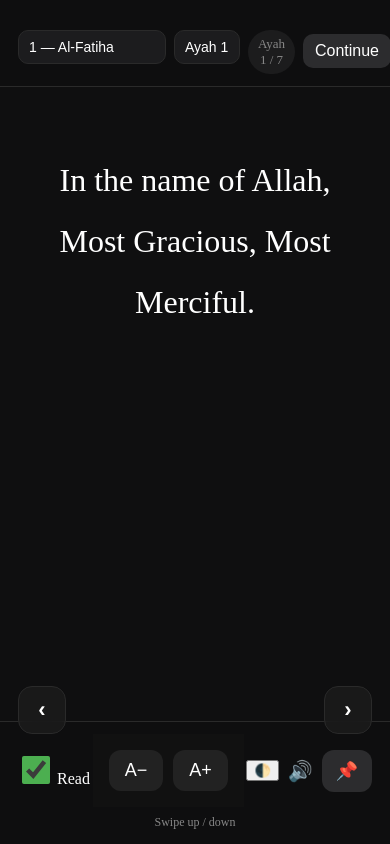
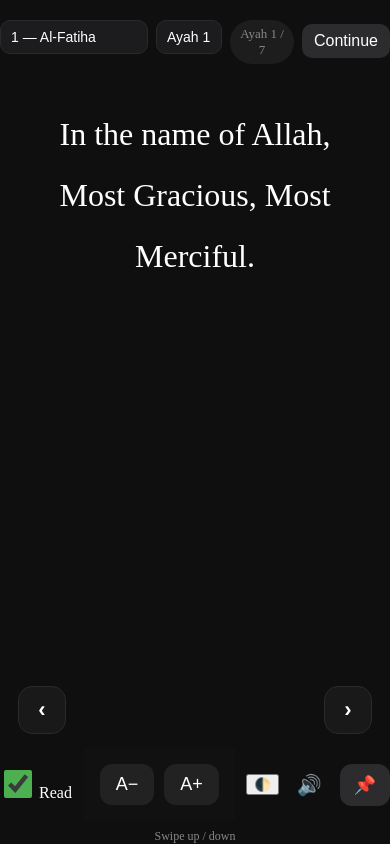
Before and after one commit to shabirdewji/Quran-viewer, a Flask app: page /view/1/1 in a window 390 px wide. Run offline with Flask 3, Linux system fonts and the light colour scheme; data comes from the database, SQL or seed files in the repository.

Commit message:
iphone version scrolling

```diff
--- a/templates/ayah.html
+++ b/templates/ayah.html
@@ -58,30 +58,16 @@
     color: var(--text);
     display: flex;
     flex-direction: column;
+    height: 100%;
 }
 
 /* -------------------------------- */
 /* TOP BAR */
 /* -------------------------------- */
 
-.topbar {
-    position: fixed;
-    top: 0;
-    left: 0;
-    right: 0;
-
-    z-index: 1000;
-
-    padding:
-        calc(env(safe-area-inset-top) + 10px)
-        18px
-        12px
-        18px;
-
-    background: rgba(15,15,16,0.92);
-    backdrop-filter: blur(16px);
-
-    border-bottom: 1px solid var(--border);
+.topbar, .footer {
+    position: relative;
+    flex: 0 0 auto;
 }
 
 .surah {
@@ -100,18 +86,9 @@
 /* -------------------------------- */
 
 .page {
-    position: fixed;
-    top: var(--topbar-height);
-    bottom: var(--footer-height);
-    left: 0;
-    right: 0;
-
+    flex: 1;
     overflow-y: auto;
     -webkit-overflow-scrolling: touch;
-
-
-    box-sizing: border-box;
-    display: block;
 }
 
 /* -------------------------------- */
@@ -129,22 +106,7 @@
 /* FOOTER */
 /* -------------------------------- */
 
-.footer {
-    position: fixed;
-    bottom: 0;
-    left: 0;
-    right: 0;
 
-    background: rgba(15,15,16,0.95);
-    backdrop-filter: blur(14px);
-
-    border-top: 1px solid var(--border);
-
-    padding:
-        12px 18px
-        calc(env(safe-area-inset-bottom) + 14px)
-        18px;
-}
 
 /* -------------------------------- */
 /* CONTROLS */
```
Also changed, not shown: 1 other file.
